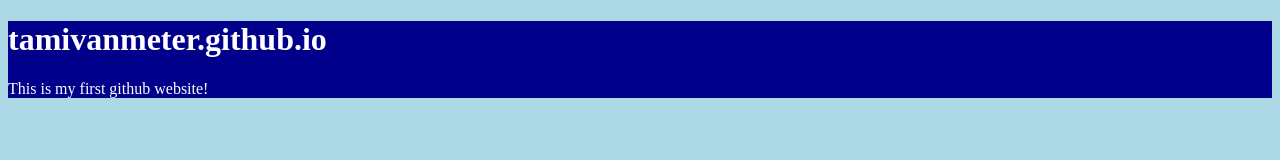
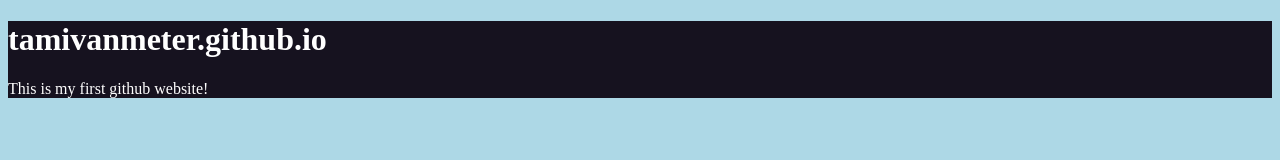
Before and after one commit to tamivanmeter/tamivanmeter.github.io, a plain HTML site: page index.html in a window 1280 px wide. Drawn offline with Linux system fonts and the light colour scheme.

Commit message:
Used color picker.

```diff
--- a/css/style.css
+++ b/css/style.css
@@ -4,6 +4,6 @@
 }
 
 .container {
-  background: darkblue;
+  background: rgb(22, 18, 31);
   color: white;
 }
```
